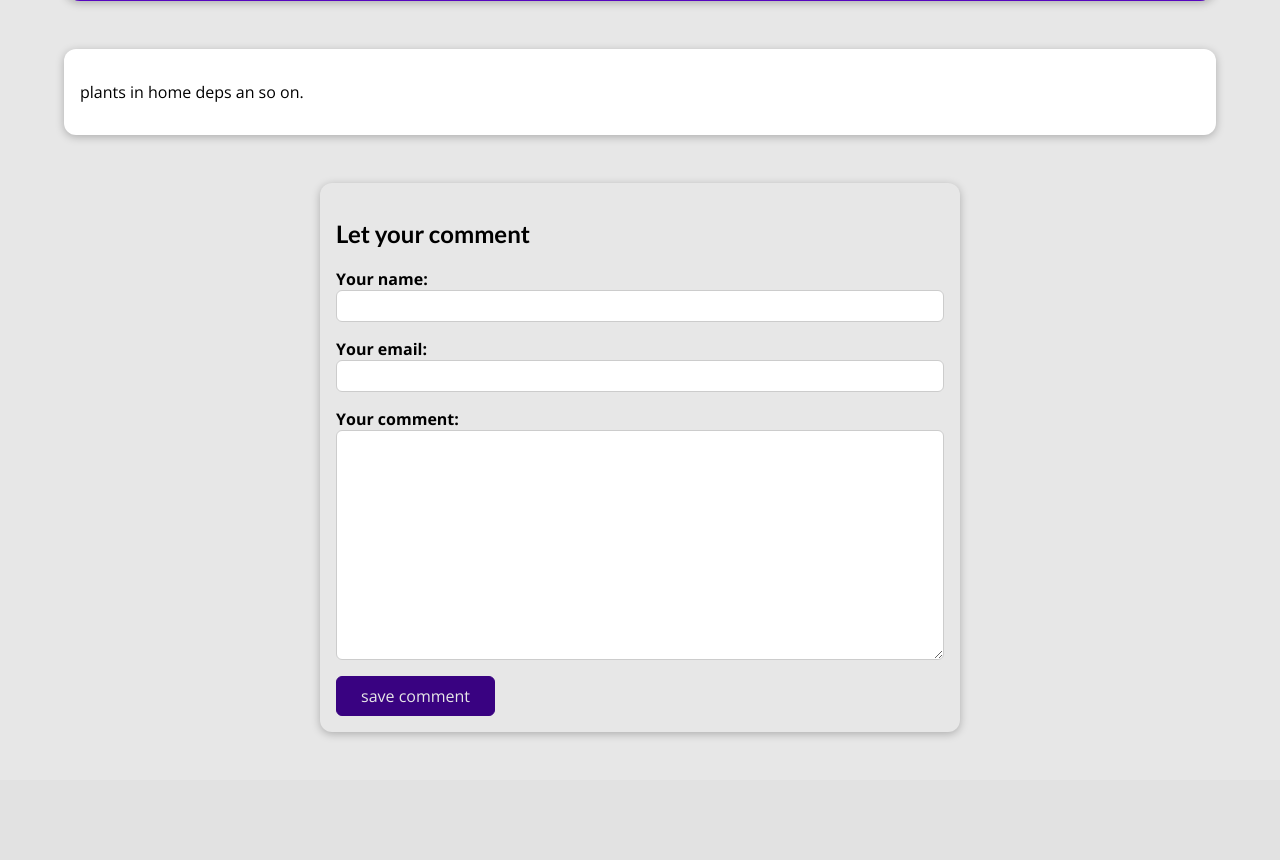
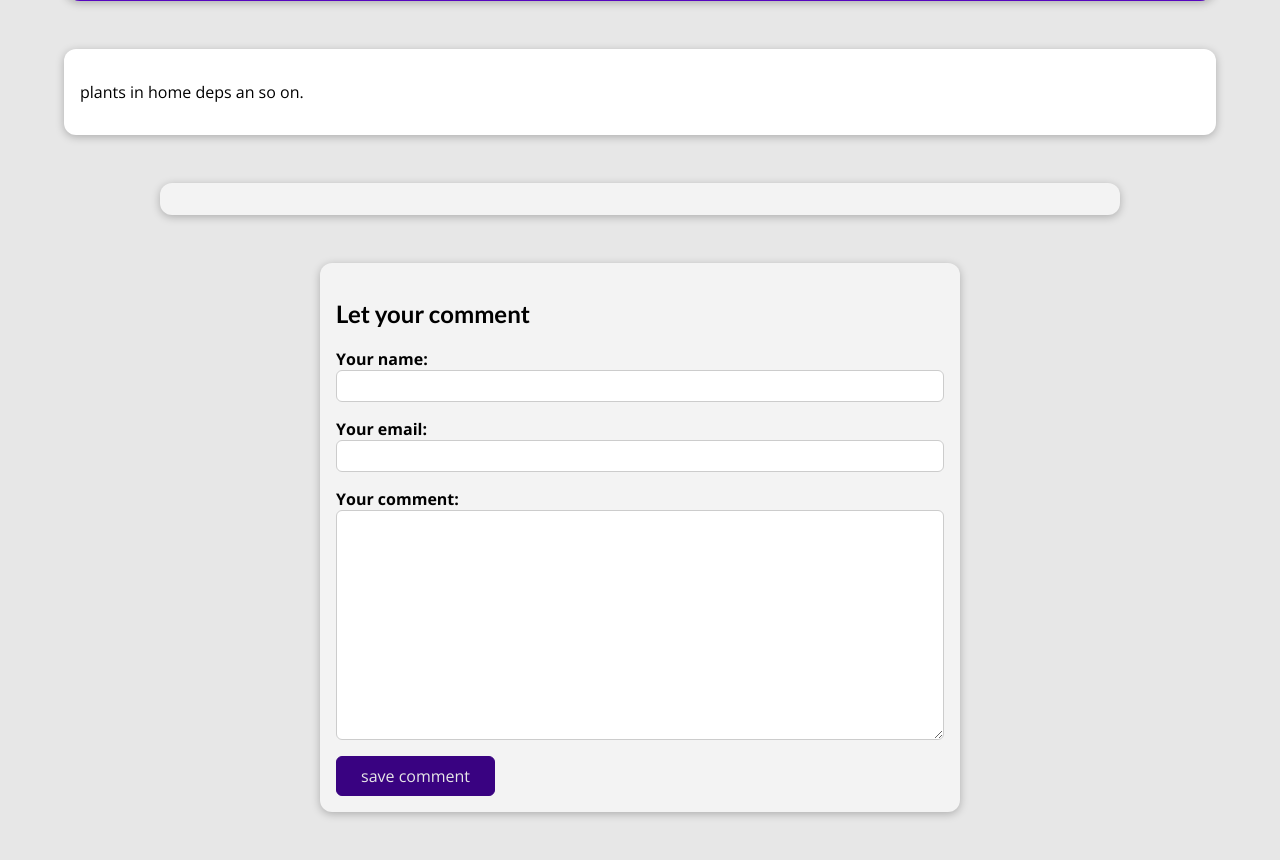
Before and after one commit to delissqt/django-course-project-blog, a Django app: a page that uses my_site/templates/base.html in a window 1280 px wide. Shown: the part 479-1339 px from the top of the page. Before the commit the page ends 1215 px from the top, so only its background shows below. Run offline with Django 4.2, Linux system fonts and the light colour scheme; data comes from the database, SQL or seed files in the repository.

Commit message:
Styling the Comments

```diff
--- a/my_site/blog/static/blog/detail-post.css
+++ b/my_site/blog/static/blog/detail-post.css
@@ -81,7 +81,7 @@
     width: 90%;
     max-width: 40rem;
     border-radius: 12px;
-    background-color: #e7e7e7;
+    background-color: #f3f3f3;
     box-shadow: 0 2px 8px rgba(0, 0, 0, 0.25);
     padding: 1rem;
   }
@@ -158,3 +158,32 @@
     padding: 0.25rem 1.5rem;
     border-radius: 6px;
   }
+
+  #comments {
+    margin: 3rem auto;
+    width: 90%;
+    max-width: 60rem;
+    border-radius: 12px;
+    background-color: #f3f3f3;
+    box-shadow: 0 2px 8px rgba(0, 0, 0, 0.25);
+    padding: 1rem 2rem;
+  }
+
+  #comments ul {
+    list-style: none;
+    margin: 0;
+    padding: 0;
+  }
+
+  #comments li {
+    margin-bottom: 1rem;
+    border-bottom: 2px solid #ccc;
+  }
+
+  #comments li:last-of-type {
+    border-bottom: none;
+  }
+
+  #comments h2 {
+    color: #6d6b6b;
+  }
```
